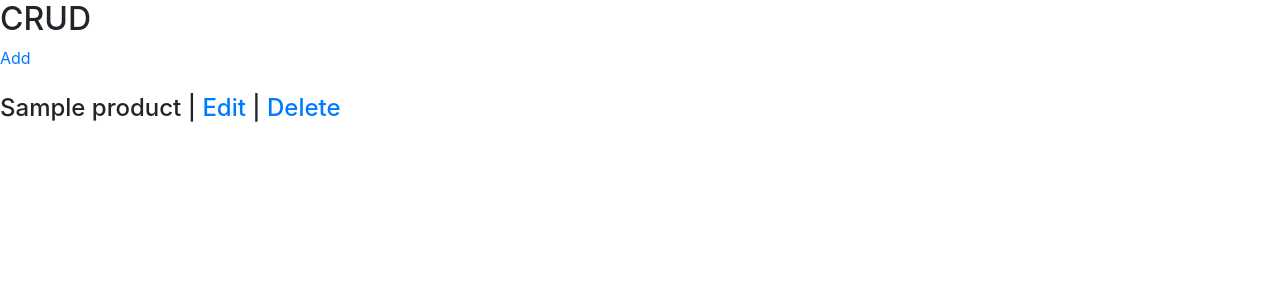
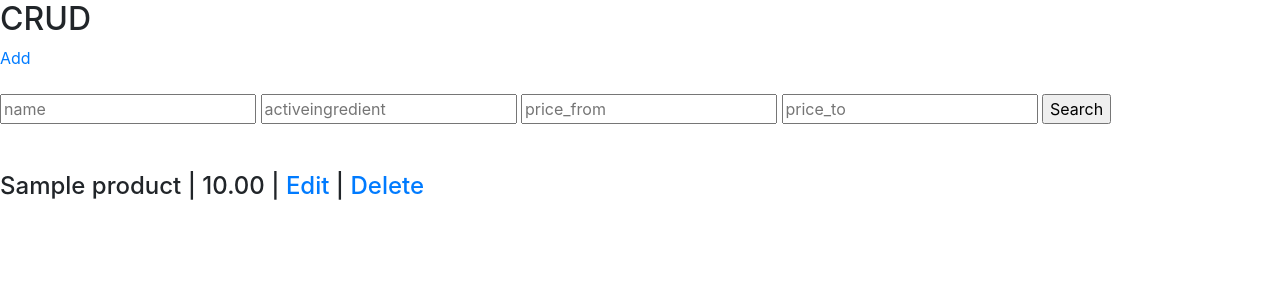
Before and after one commit to Beks17/pharmacy, a Django app: page /product/ in a window 1280 px wide. Shown: the top 300 px of the page. Run offline with Django 4.2, Linux system fonts and the light colour scheme; tables that the repository leaves empty hold one stand-in row (values such as "Sample post").

Commit message:
search_prod2

```diff
--- a/products/views.py
+++ b/products/views.py
@@ -85,9 +85,23 @@ class ActiveIngredientDeleteView(DeleteView):
     success_url = '/activeingredient'
 
 class ProductListView(ListView):
-    queryset = Product.objects.all()
+    # queryset = Product.objects.all()
     template_name = 'product.html'
     context_object_name = 'product'
+
+    def get_queryset(self):
+        url_data = self.request.GET
+        q = Product.objects.all()
+        if 'name' in url_data and url_data['name']:
+            q = q.filter(name__icontains=url_data['name'])
+        if 'activeingredient' in url_data and url_data['activeingredient']:
+            q = q.filter(active_ingredient__name__icontains=url_data['activeingredient'])
+        if 'price_from' in url_data and url_data['price_from']:
+            q = q.filter(price_exw__gte=url_data['price_from'])
+        if 'price_to' in url_data and url_data['price_to']:
+            q = q.filter(price_exw__lte=url_data['price_to'])
+        return q
+
 
 class ProductCreateView(CreateView):
     queryset = Product.objects.all()
--- a/template/asd.html
+++ b/template/asd.html
@@ -33,7 +33,7 @@
 
   <div class="column {{item.med_class}} show">
       <div class="content">
-          <img src="{{item.med_image}}" alt="{{item.med_class}}" style="width:100%">
+          <img src="{{ item.med_image.url }}" alt="{{item.med_class}}" style="width:100%">
           <h4>{{item.name}}</h4>
           <p>{{item.reg_num}}</p>
       </div>
--- a/template/product.html
+++ b/template/product.html
@@ -20,10 +20,18 @@
     <br>
     <br>
 
+<form action="" method="get">
+    <input type="text" placeholder="name" name="name">
+    <input type="text" placeholder="activeingredient" name="activeingredient">
+    <input type="number" step="any" placeholder="price_from" name="price_from">
+    <input type="number" step="any" placeholder="price_to" name="price_to">
+
+    <input type="submit" value="Search">
+</form><br><br>
 
 {% for item in product %}
 
-    <h4>{{item.name}} | <a href="{% url 'product-edit' item.id %}">Edit</a> | <a href="{% url 'product-delete' item.id %}">Delete</a></h4>
+    <h4>{{item.name}} | {{item.price_exw}} | <a href="{% url 'product-edit' item.id %}">Edit</a> | <a href="{% url 'product-delete' item.id %}">Delete</a></h4>
 
 {% endfor %}
 
```
